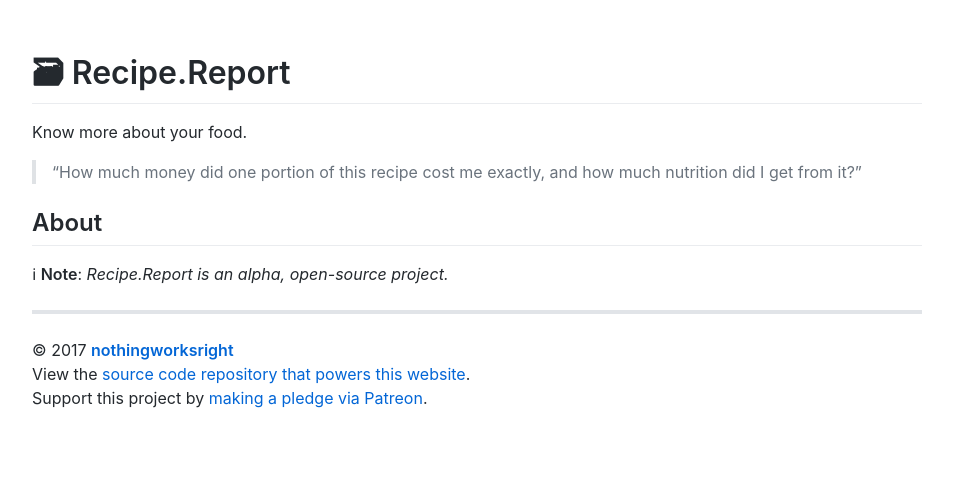
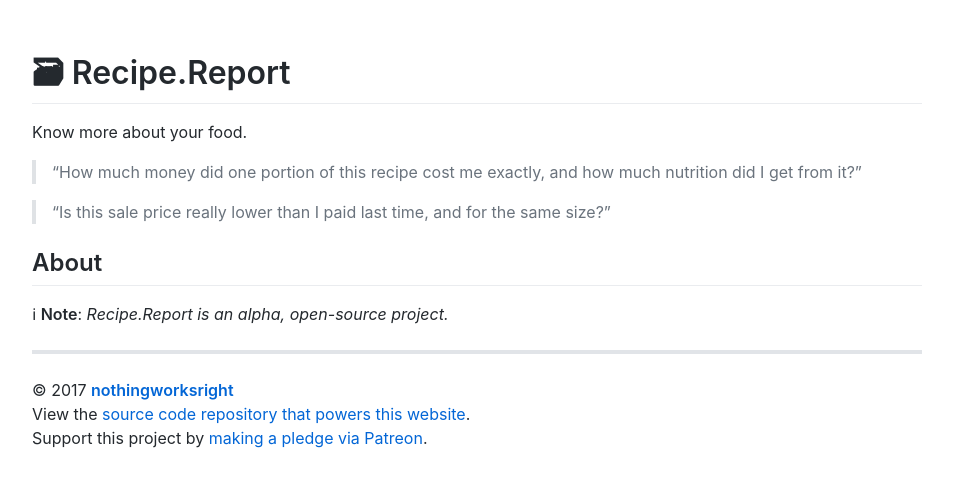
Before and after one commit to nothingworksright/recipereport_website, a Jekyll site: the page built from index.md, in a window 1280 px wide. Shown: the top 487 px of the page, without its empty margins (163-1116 px from the left). Built offline with Jekyll 4.4.1, drawn with Linux system fonts in a browser that asks for light colours; our own code applies the rules of GitHub Pages for plain Markdown files.

Commit message:
Added more

```diff
--- a/index.md
+++ b/index.md
@@ -3,6 +3,8 @@
 Know more about your food.
 
 > "How much money did one portion of this recipe cost me exactly, and how much nutrition did I get from it?"
+
+> "Is this sale price really lower than I paid last time, and for the same size?"
 
 ## About
 
```
